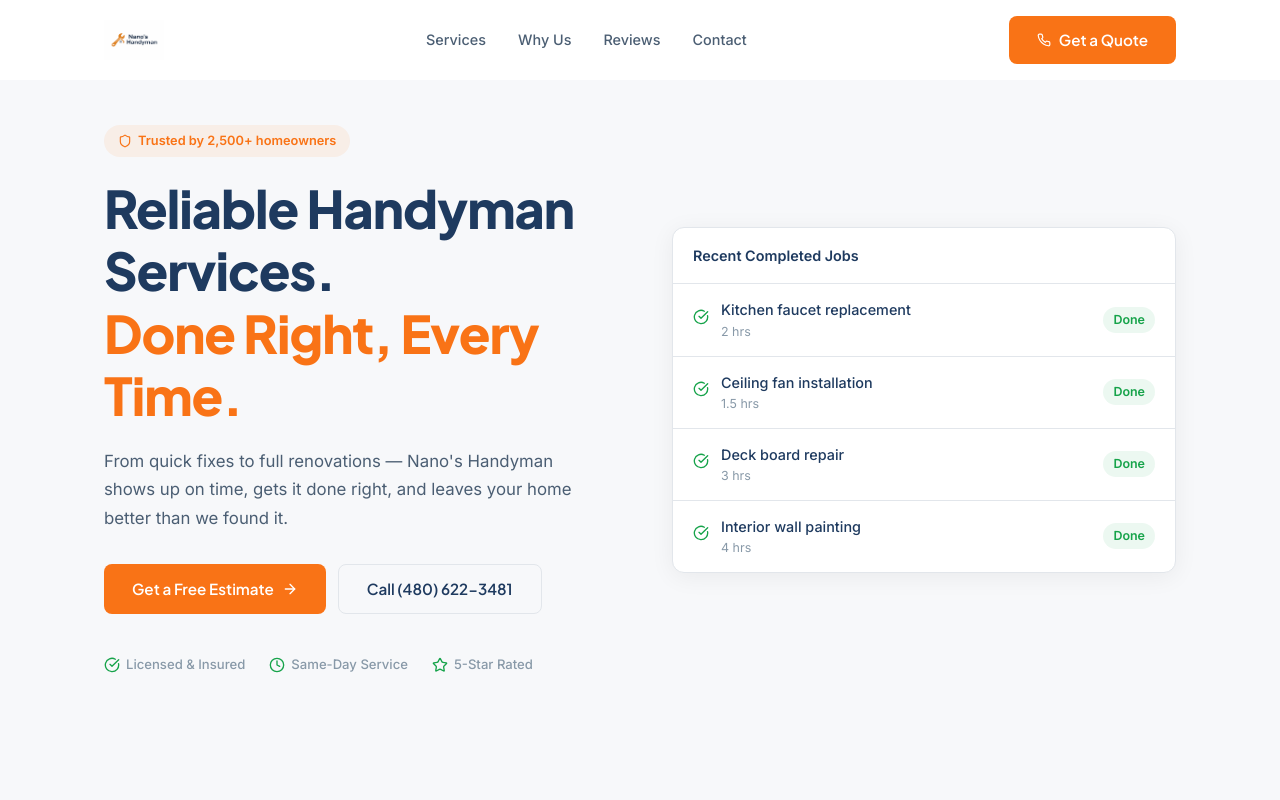
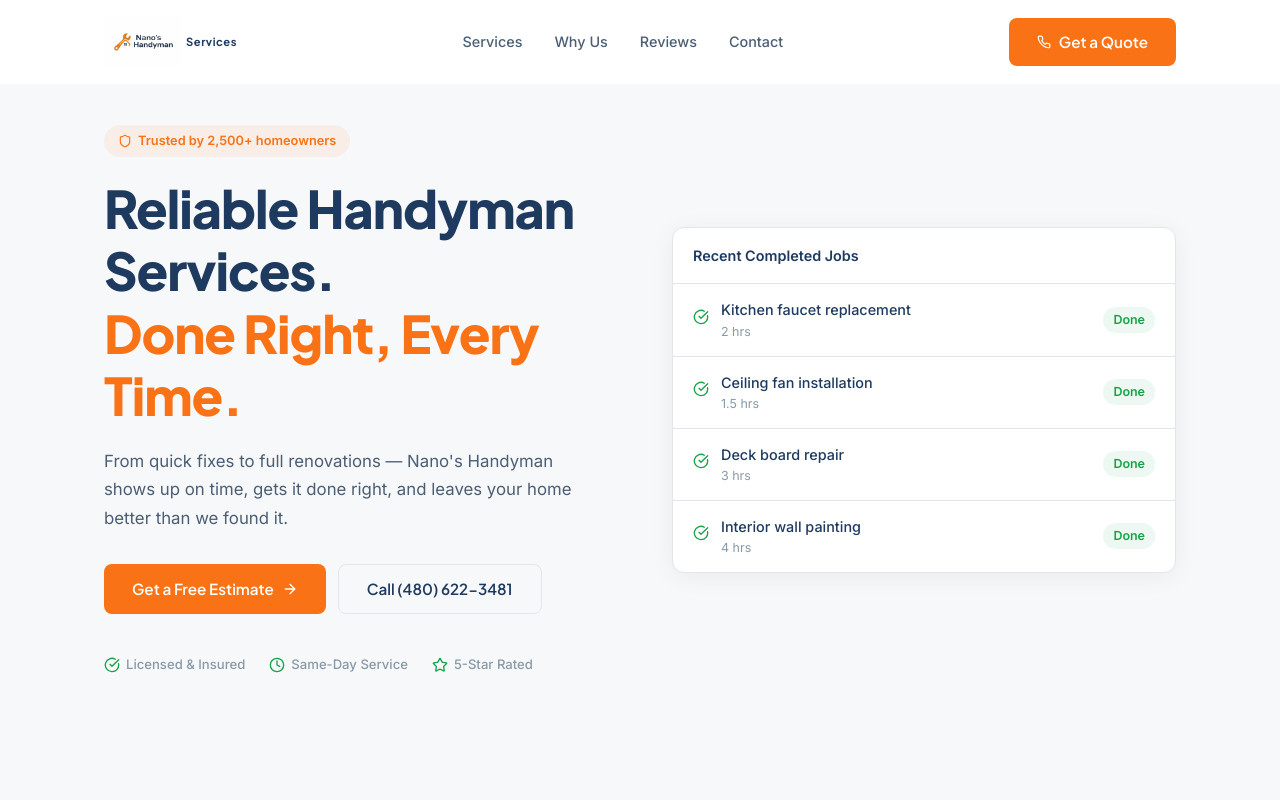
Before and after one commit to shawnholdings-creator/nanos-handyman, a React (Vite) app in the folder client/: page / in a window 1280 px wide. Shown: the top 800 px of the page. Built offline with nearby package versions, Linux system fonts and the light colour scheme.

Commit message:
Bigger logo + Services text in navbar

```diff
--- a/client/src/components/Navbar.css
+++ b/client/src/components/Navbar.css
@@ -23,10 +23,19 @@
 .navbar__logo {
   display: flex;
   align-items: center;
+  gap: 4px;
 }
 .navbar__logo-img {
-  height: 40px;
+  height: 52px;
   width: auto;
+}
+.navbar__logo-text {
+  font-family: var(--font-heading);
+  font-weight: 700;
+  font-size: 0.7rem;
+  color: var(--navy);
+  letter-spacing: 0.5px;
+  line-height: 1;
 }
 .navbar__logo:hover { opacity: 0.85; }
 
@@ -86,5 +95,6 @@
   .navbar__cta { display: none !important; }
   .navbar__hamburger { display: flex; }
   .navbar__mobile--open { display: flex; }
+  .navbar__logo-img { height: 42px; }
   .navbar__logo { font-size: 1.1rem; }
 }
--- a/client/src/components/Navbar.tsx
+++ b/client/src/components/Navbar.tsx
@@ -26,7 +26,8 @@ export default function Navbar() {
     <nav className={`navbar ${scrolled ? "navbar--scrolled" : ""}`} id="navbar">
       <div className="container navbar__inner">
         <Link to="/" className="navbar__logo" aria-label="Home">
-          <img src="/logo.png" alt="Nano's Handyman" className="navbar__logo-img" />
+          <img src="/logo.png" alt="Nano's Handyman Services" className="navbar__logo-img" />
+          <span className="navbar__logo-text">Services</span>
         </Link>
 
         <ul className="navbar__links">
```
